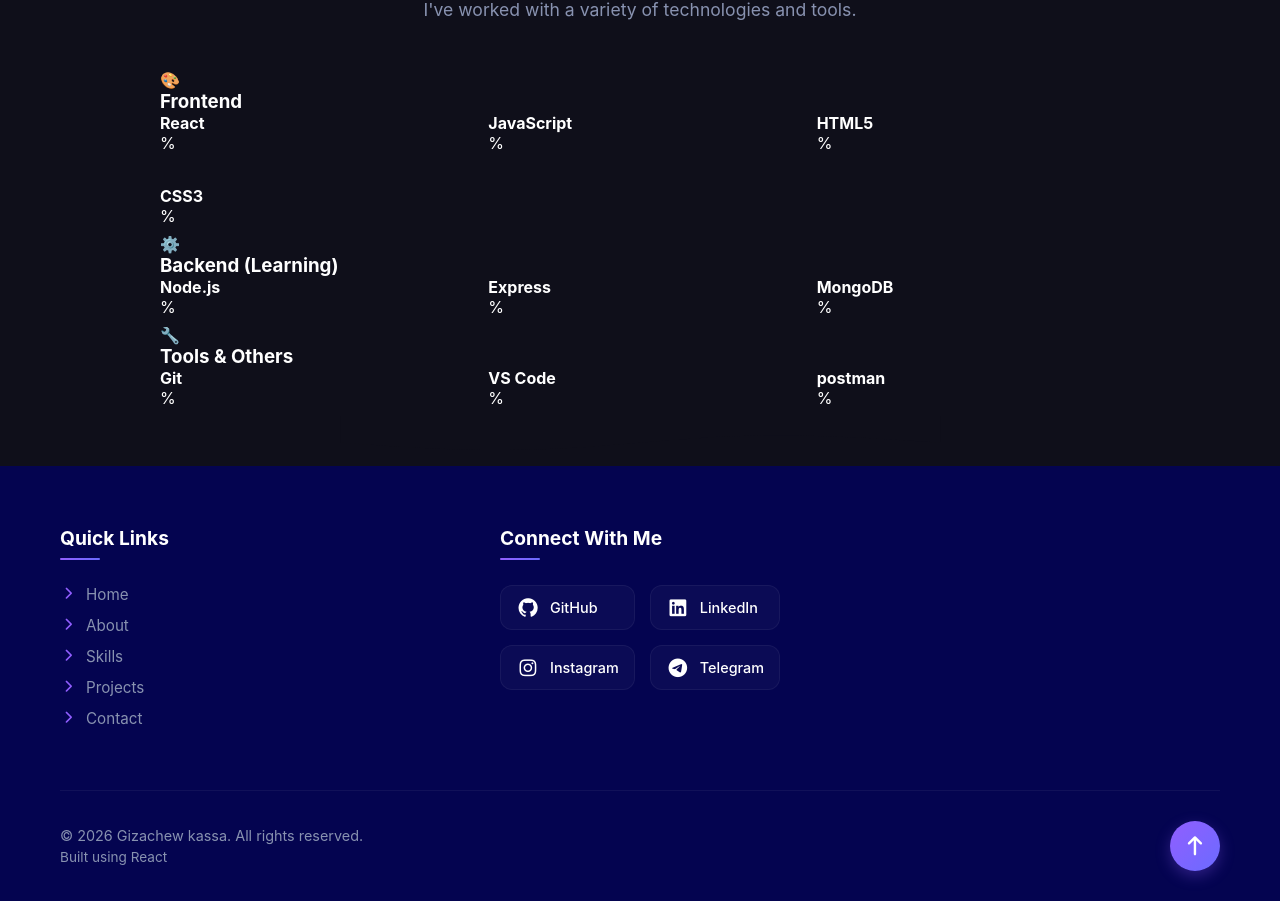
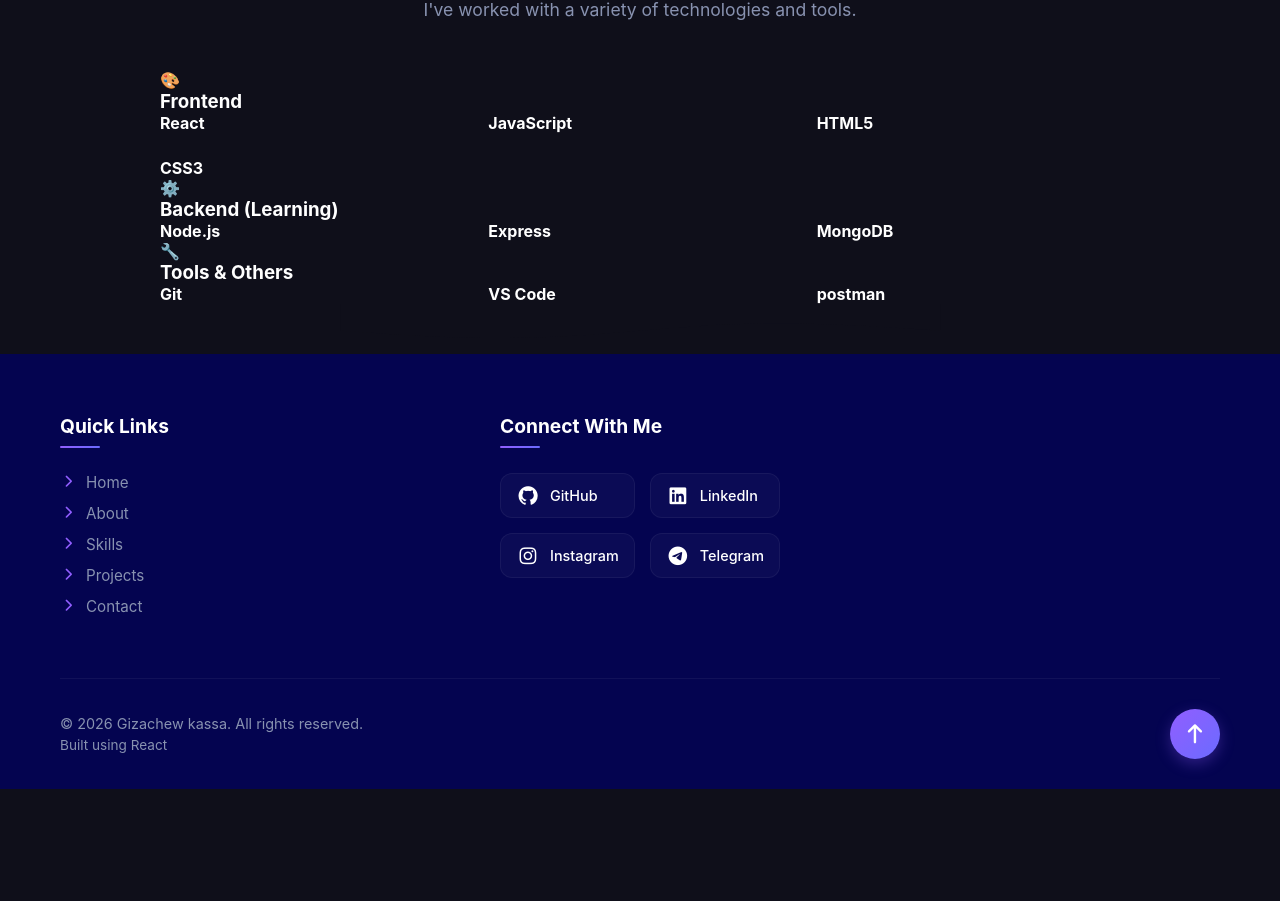
Before and after one commit to gizachew-k/website, a React (Create React App) app: page / in a window 1280 px wide. Shown: the part 4359-5260 px from the top of the page. After the commit the page ends 5148 px from the top, so only its background shows below. Built offline with nearby package versions, Linux system fonts and the light colour scheme.

Commit message:
skill update

```diff
--- a/src/components/Skills.jsx
+++ b/src/components/Skills.jsx
@@ -9,14 +9,14 @@
     threshold: 0.1,
   });
 
-  // Skill categories with icons and colors
+  // Skill categories with icons
   const skillCategories = [
     {
       category: "Frontend",
       icon: "🎨",
       skills: [
-      { name: "React"},
-      { name: "JavaScript"},
+        { name: "React" },
+        { name: "JavaScript" },
         { name: "HTML5" },
         { name: "CSS3" }
       ]
@@ -25,20 +25,18 @@
       category: "Backend (Learning)",
       icon: "⚙️",
       skills: [
-      { name: "Node.js"},      // Learning
-      { name: "Express" },       // Learning
-      { name: "MongoDB" },       // Learning
+        { name: "Node.js" },
+        { name: "Express" },
+        { name: "MongoDB" },
       ]
     },
     {
       category: "Tools & Others",
       icon: "🔧",
       skills: [
-        { name: "Git"},
-
+        { name: "Git" },
         { name: "VS Code" },
-        { name: "postman"}
-
+        { name: "postman" }
       ]
     }
   ];
@@ -55,7 +53,6 @@
         >
           <h2 className="section-title">
               My Skills
-              {/* <span className="highlight">Skills</span>  */}
           </h2>
           <p className="section-subtitle">
             I've worked with a variety of technologies and tools.
@@ -88,19 +85,8 @@
                   >
                     <div className="skill-info">
                       <div className="skill-name">
-                        <span className="skill-dot" style={{ backgroundColor: skill.color }}></span>
                         <h4>{skill.name}</h4>
                       </div>
-                      <span className="skill-percentage">{skill.level}%</span>
-                    </div>
-                    <div className="skill-bar-container">
-                      <motion.div
-                        className="skill-bar"
-                        initial={{ width: 0 }}
-                        animate={inView ? { width: `${skill.level}%` } : { width: 0 }}
-                        transition={{ duration: 1, delay: (categoryIndex * 0.2) + (index * 0.1) }}
-                        style={{ backgroundColor: skill.color }}
-                      />
                     </div>
                   </motion.div>
                 ))}
@@ -108,8 +94,6 @@
             </motion.div>
           ))}
         </div>
-
-
       </div>
     </section>
   );
```
Lines whose indentation alone changed are shown as unchanged.
